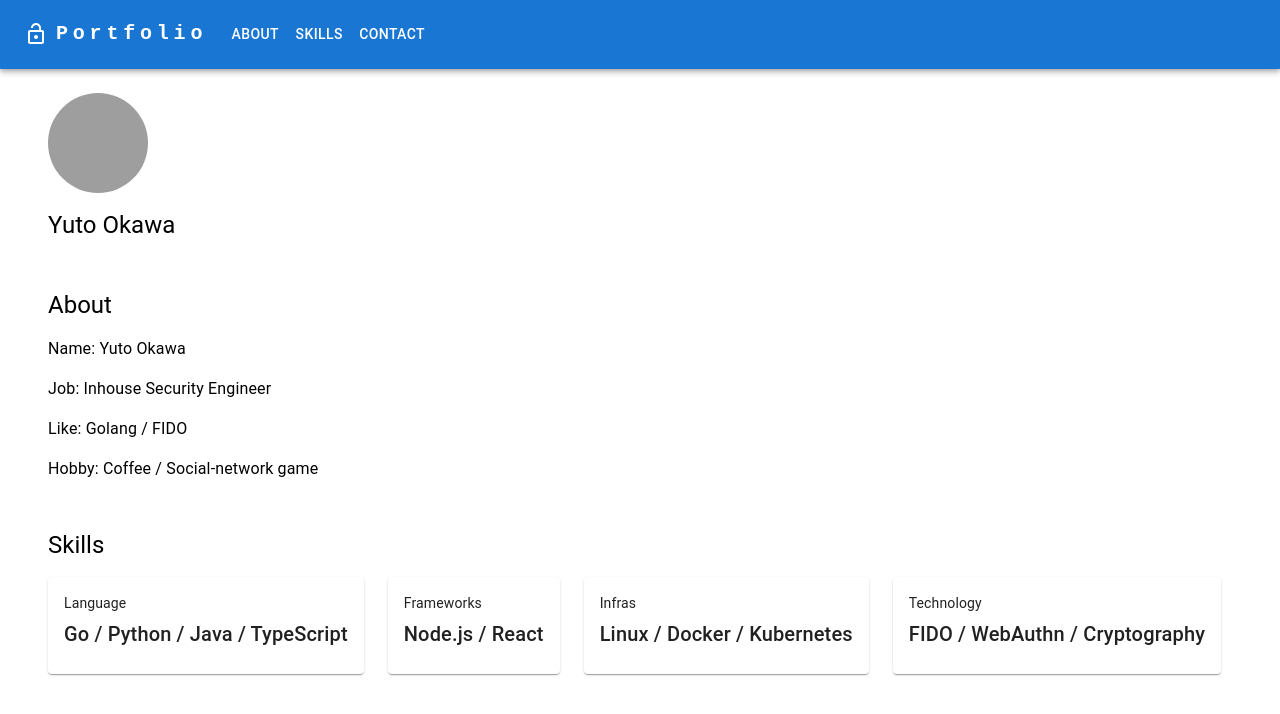
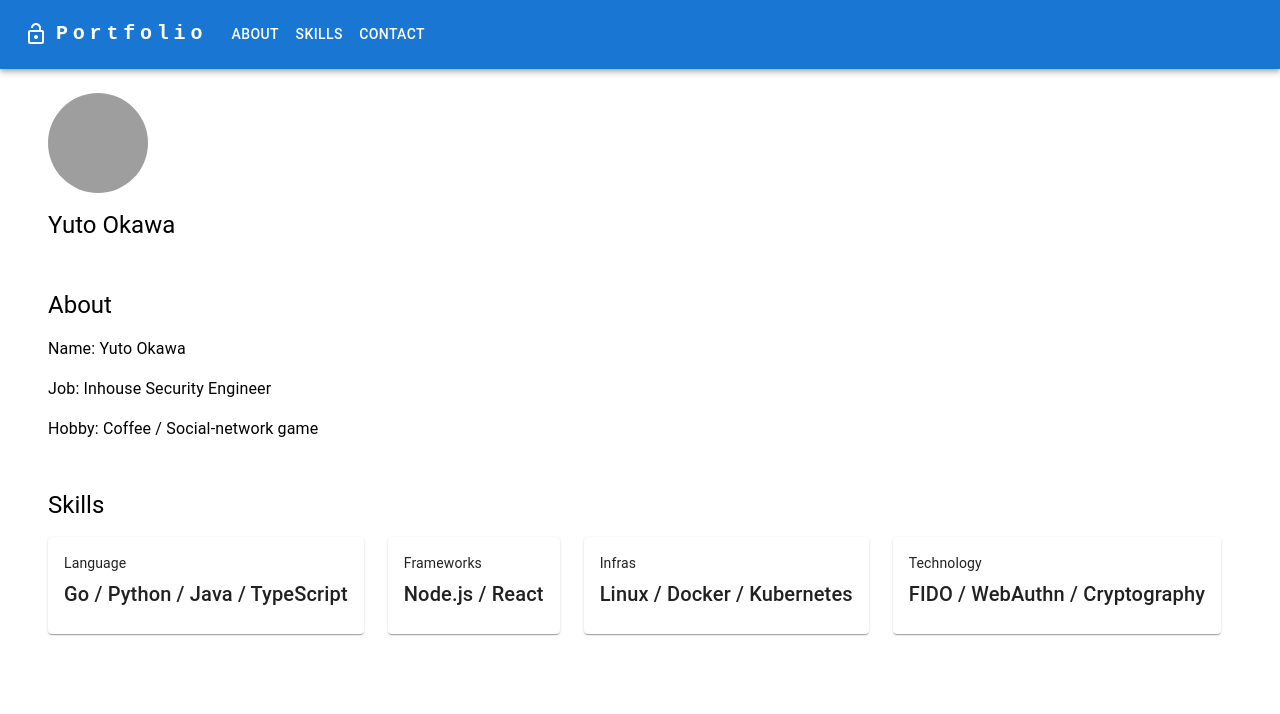
Before and after one commit to YutoOkawa/YutoOkawa.github.io, a React (Create React App) app: page / in a window 1280 px wide. Shown: the top 714 px of the page. Built offline with nearby package versions, Linux system fonts and the light colour scheme; grey boxes are pictures that could not be loaded.

Commit message:
Delete Like

```diff
--- a/src/components/About.tsx
+++ b/src/components/About.tsx
@@ -12,10 +12,6 @@ const About: React.FC = () => {
 		{
 			title: 'Job',
 			content: 'Inhouse Security Engineer'
-		},
-		{
-			title: 'Like',
-			content: 'Golang / FIDO'
 		},
 		{
 			title: 'Hobby',
```
